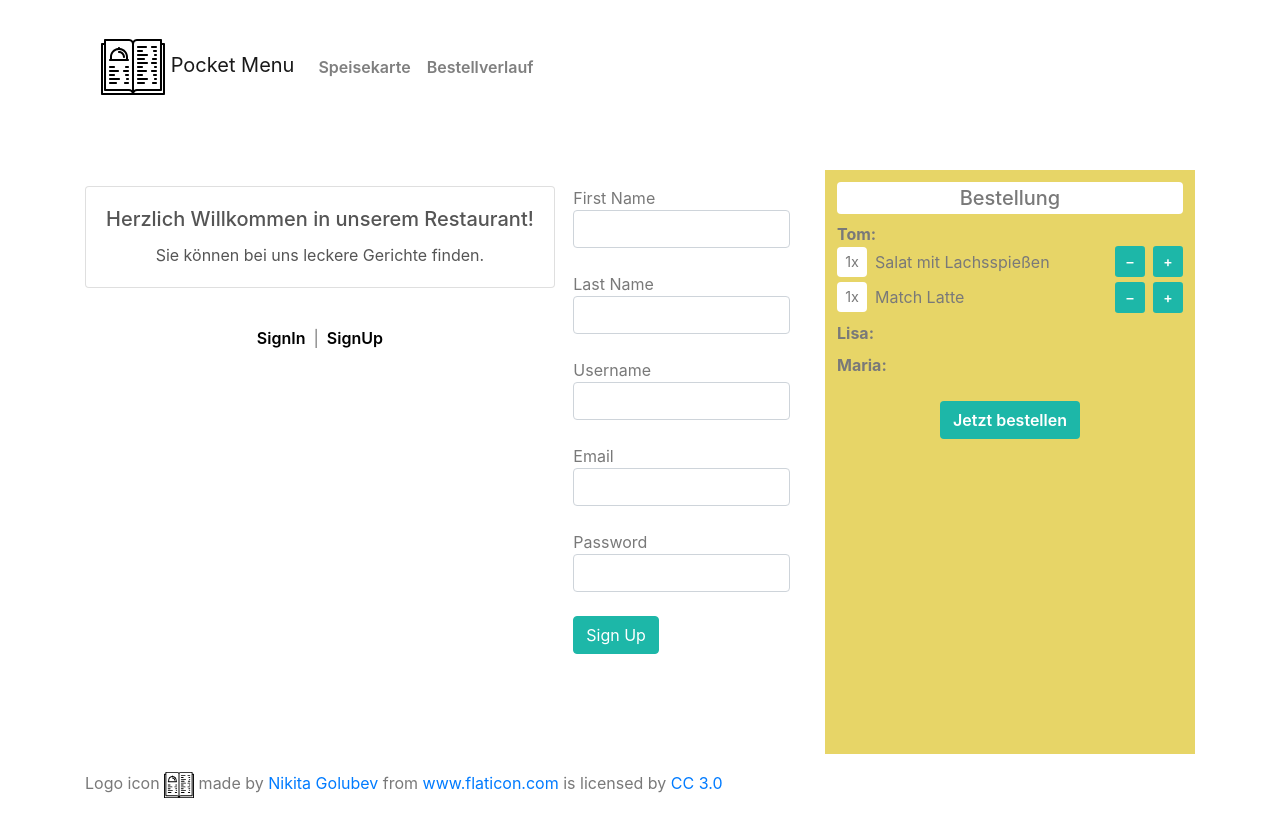
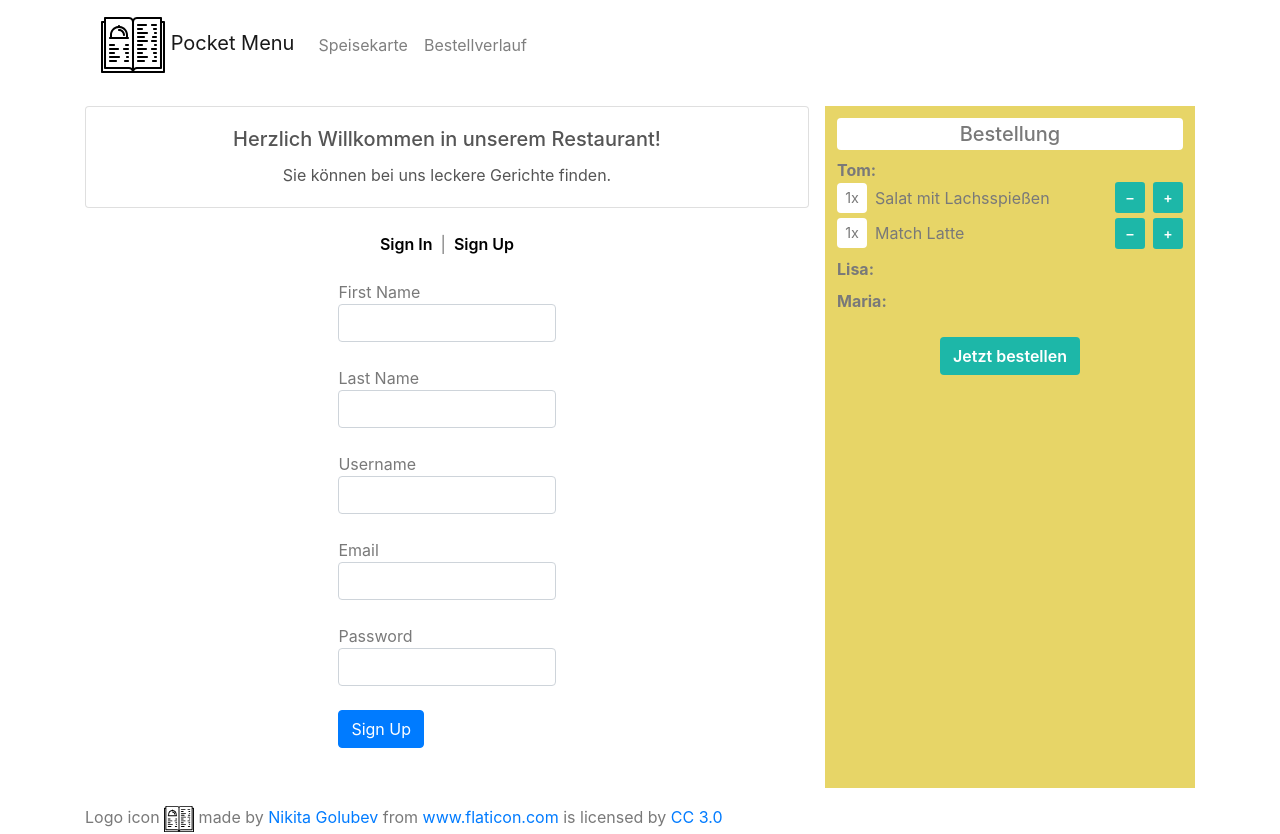
Before and after one commit to DennisLoska/RestaurantOrderApp, a React (Create React App) app in the folder app/: page /signup in a window 1280 px wide. Before the commit the page ends 800 px from the top, so only its background shows below. Built offline with nearby package versions, Linux system fonts and the light colour scheme; no server answers.

Commit message:
Cleanups

```diff
--- a/app/src/App.js
+++ b/app/src/App.js
@@ -2,7 +2,6 @@ import React, { Component } from 'react';
 import { Router, Route, Switch } from 'react-router-dom';
 import history from './history';
 
-// import TableMenu from './components/TableMenu';
 import Tables from './components/Tables';
 import SignUp from './components/SignUp';
 import SignIn from './components/SignIn';
--- a/app/src/components/SignIn/SignIn.scss
+++ b/app/src/components/SignIn/SignIn.scss
@@ -6,10 +6,7 @@
   color: #555;
 }
 
-h2 {
-  text-align: center;
-}
-
+#authentication {
   .nav-link {
     font-weight: 600;
     color: black;
@@ -34,6 +31,6 @@ h2 {
   }
 
   .navbar {
-  padding-top: 30px;
-  padding-bottom: 50px;
+    padding: 1rem 0rem;
   }
+}
--- a/app/src/components/SignIn/index.js
+++ b/app/src/components/SignIn/index.js
@@ -1,8 +1,7 @@
 import React, { useState } from 'react';
 import history from '../../history';
 import './SignIn.css';
-import SignUp from '../SignUp';
-import Navigation from './navigation';
+import Navigation from './Navigation';
 
 const SignIn = () => {
   const [state, setState] = useState({
@@ -42,7 +41,7 @@ const SignIn = () => {
       <Navigation />
       <form className="signin" onSubmit={handleSubmit}>
         <div className="form-group">
-          <label htmlFor="userName">
+          <label>
             Username
             <input
               className="form-control"
@@ -54,7 +53,7 @@ const SignIn = () => {
           </label>
         </div>
         <div className="form-group">
-          <label htmlFor="password">
+          <label>
             Password
             <input
               className="form-control"
@@ -66,7 +65,7 @@ const SignIn = () => {
           </label>
         </div>
         <div>
-          <button type="submit" className="btn btn-primary" type="submit">
+          <button type="submit" className="btn btn-primary">
             Sign In
           </button>
         </div>
--- a/app/src/components/SignIn/navigation.js
+++ b/app/src/components/SignIn/navigation.js
@@ -1,9 +1,8 @@
 import React from 'react';
-import './index.js';
 
 const Navigation = () => {
   return (
-    <div>
+    <div id="authentication">
       <div className="card text-center">
         <div className="card-body">
           <h5 className="card-title">
@@ -12,20 +11,19 @@ const Navigation = () => {
           <p className="card-text">
             Sie können bei uns leckere Gerichte finden.
           </p>
-          {/* <a href="#" className="btn btn-primary">Weiter</a> */}
         </div>
       </div>
       <nav className="navbar navbar-expand-sm justify-content-center">
         <ul className="navbar-nav  align-items-center">
           <li className="nav-item  active">
             <a className="nav-link" href="/SignIn">
-              SignIn
+              Sign In
             </a>
           </li>
           <li>|</li>
           <li className="nav-item">
             <a className="nav-link" href="/SignUp">
-              SignUp
+              Sign Up
             </a>
           </li>
         </ul>
@@ -33,4 +31,5 @@ const Navigation = () => {
     </div>
   );
 };
+
 export default Navigation;
--- a/app/src/components/SignUp/SignUp.scss
+++ b/app/src/components/SignUp/SignUp.scss
@@ -3,7 +3,3 @@
   margin: auto;
   padding-bottom: 40px;
 }
-
-h2 {
-  text-align: center;
-}
--- a/app/src/components/SignUp/index.js
+++ b/app/src/components/SignUp/index.js
@@ -1,8 +1,7 @@
 import React, { useState } from 'react';
 import './SignUp.css';
-import SignIn from '../SignIn';
 import history from '../../history';
-import Navigation from '../SignIn/navigation';
+import Navigation from '../SignIn/Navigation';
 
 const SignUp = () => {
   const [state, setState] = useState({
@@ -14,7 +13,6 @@ const SignUp = () => {
   });
 
   const handleChange = e => {
-    //console.log(e)
     setState({
       ...state,
       [e.target.name]: e.target.value
@@ -45,11 +43,11 @@ const SignUp = () => {
   };
 
   return (
-    <main>
+    <section>
       <Navigation />
       <form className="signup" onSubmit={handleSubmit}>
         <div className="form-group">
-          <label htmlFor="firstName">
+          <label>
             First Name
             <input
               required
@@ -61,7 +59,7 @@ const SignUp = () => {
           </label>
         </div>
         <div className="form-group">
-          <label htmlFor="lastName">
+          <label>
             Last Name
             <input
               required
@@ -73,7 +71,7 @@ const SignUp = () => {
           </label>
         </div>
         <div className="form-group">
-          <label htmlFor="userName">
+          <label>
             Username
             <input
               required
@@ -85,7 +83,7 @@ const SignUp = () => {
           </label>
         </div>
         <div className="form-group">
-          <label htmlFor="email">
+          <label>
             Email
             <input
               required
@@ -97,7 +95,7 @@ const SignUp = () => {
           </label>
         </div>
         <div className="form-group">
-          <label htmlFor="password">
+          <label>
             Password
             <input
               required
@@ -114,7 +112,7 @@ const SignUp = () => {
           </button>
         </div>
       </form>
-    </main>
+    </section>
   );
 };
 
```
Lines whose indentation alone changed are shown as unchanged.
